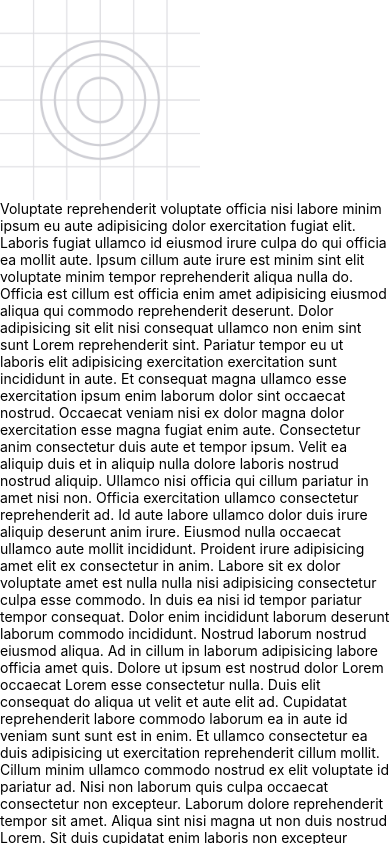
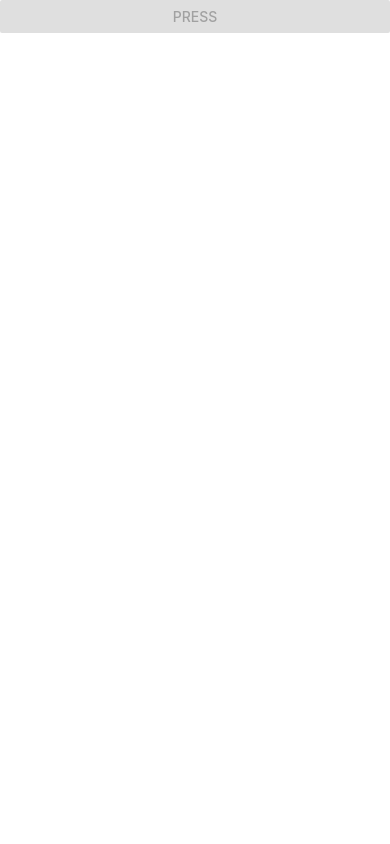
Before and after one commit to ordrid/learning-react-native, a React Native app: screen / in a window 390 px wide. Shown: the top 844 px of the page. Built offline with nearby package versions, Linux system fonts and the light colour scheme.

Commit message:
learning `Button` component

```diff
--- a/App.js
+++ b/App.js
@@ -1,51 +1,18 @@
-import { Image, ScrollView, StyleSheet, Text, View } from "react-native";
-
-const logoImg = require("./assets/adaptive-icon.png");
+import {
+  Button,
+  StyleSheet,
+  View,
+} from "react-native";
 
 export default function App() {
   return (
     <View contentContainerStyle={styles.container}>
-      <ScrollView>
-        <Image source={logoImg} style={{ width: 200, height: 200 }} />
-        <Text>
-          Voluptate reprehenderit voluptate officia nisi labore minim ipsum eu
-          aute adipisicing dolor exercitation fugiat elit. Laboris fugiat
-          ullamco id eiusmod irure culpa do qui officia ea mollit aute. Ipsum
-          cillum aute irure est minim sint elit voluptate minim tempor
-          reprehenderit aliqua nulla do. Officia est cillum est officia enim
-          amet adipisicing eiusmod aliqua qui commodo reprehenderit deserunt.
-          Dolor adipisicing sit elit nisi consequat ullamco non enim sint sunt
-          Lorem reprehenderit sint. Pariatur tempor eu ut laboris elit
-          adipisicing exercitation exercitation sunt incididunt in aute. Et
-          consequat magna ullamco esse exercitation ipsum enim laborum dolor
-          sint occaecat nostrud. Occaecat veniam nisi ex dolor magna dolor
-          exercitation esse magna fugiat enim aute. Consectetur anim consectetur
-          duis aute et tempor ipsum. Velit ea aliquip duis et in aliquip nulla
-          dolore laboris nostrud nostrud aliquip. Ullamco nisi officia qui
-          cillum pariatur in amet nisi non. Officia exercitation ullamco
-          consectetur reprehenderit ad. Id aute labore ullamco dolor duis irure
-          aliquip deserunt anim irure. Eiusmod nulla occaecat ullamco aute
-          mollit incididunt. Proident irure adipisicing amet elit ex consectetur
-          in anim. Labore sit ex dolor voluptate amet est nulla nulla nisi
-          adipisicing consectetur culpa esse commodo. In duis ea nisi id tempor
-          pariatur tempor consequat. Dolor enim incididunt laborum deserunt
-          laborum commodo incididunt. Nostrud laborum nostrud eiusmod aliqua. Ad
-          in cillum in laborum adipisicing labore officia amet quis. Dolore ut
-          ipsum est nostrud dolor Lorem occaecat Lorem esse consectetur nulla.
-          Duis elit consequat do aliqua ut velit et aute elit ad. Cupidatat
-          reprehenderit labore commodo laborum ea in aute id veniam sunt sunt
-          est in enim. Et ullamco consectetur ea duis adipisicing ut
-          exercitation reprehenderit cillum mollit. Cillum minim ullamco commodo
-          nostrud ex elit voluptate id pariatur ad. Nisi non laborum quis culpa
-          occaecat consectetur non excepteur. Laborum dolore reprehenderit
-          tempor sit amet. Aliqua sint nisi magna ut non duis nostrud Lorem. Sit
-          duis cupidatat enim laboris non excepteur ipsum quis excepteur commodo
-          do consequat quis cupidatat. Nulla nisi eu aute tempor aliqua velit
-          Lorem Lorem officia. Minim fugiat nulla excepteur ea ut tempor aute
-          et. Ad mollit sint proident occaecat eiusmod laboris esse dolor.
-        </Text>
-        <Image source={logoImg} style={{ width: 200, height: 200 }} />
-      </ScrollView>
+      <Button
+        title="Press"
+        onPress={() => console.log("Button pressed")}
+        color="midnightblue"
+        disabled
+      />
     </View>
   );
 }
```
